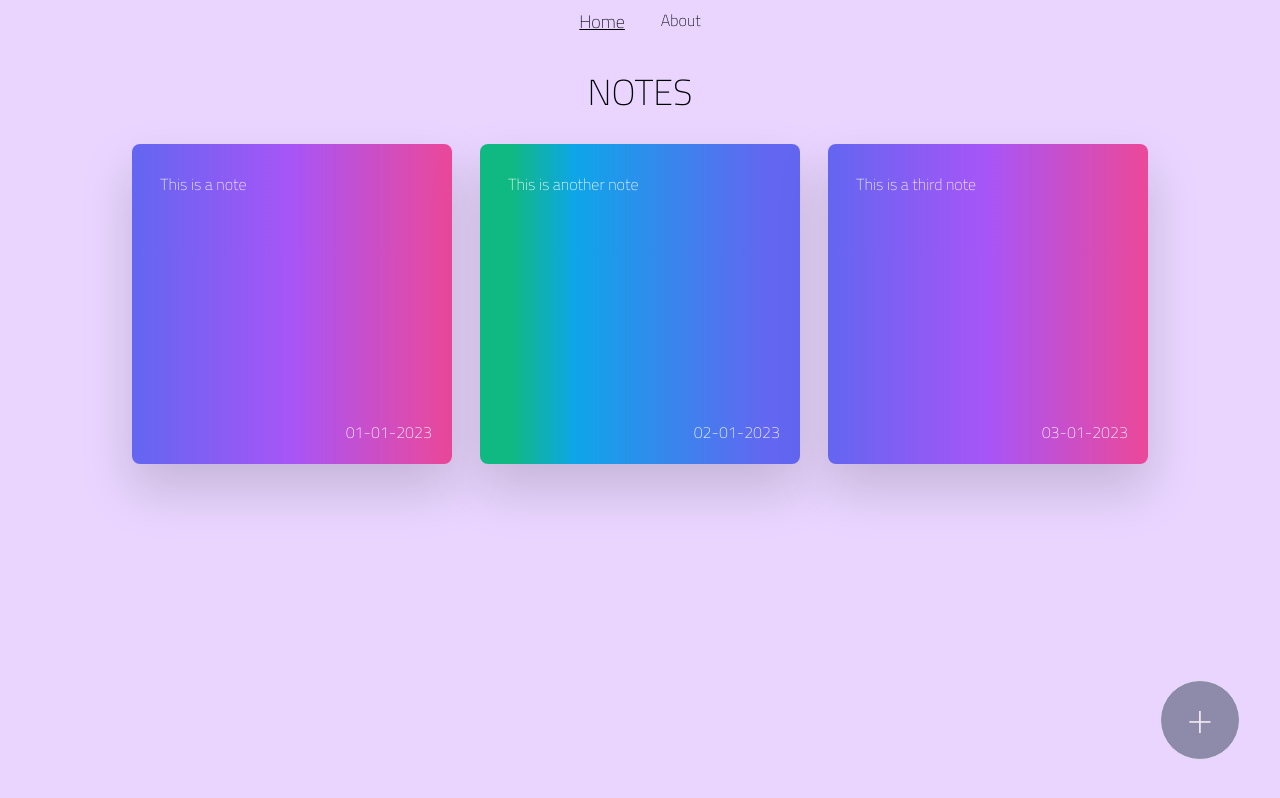
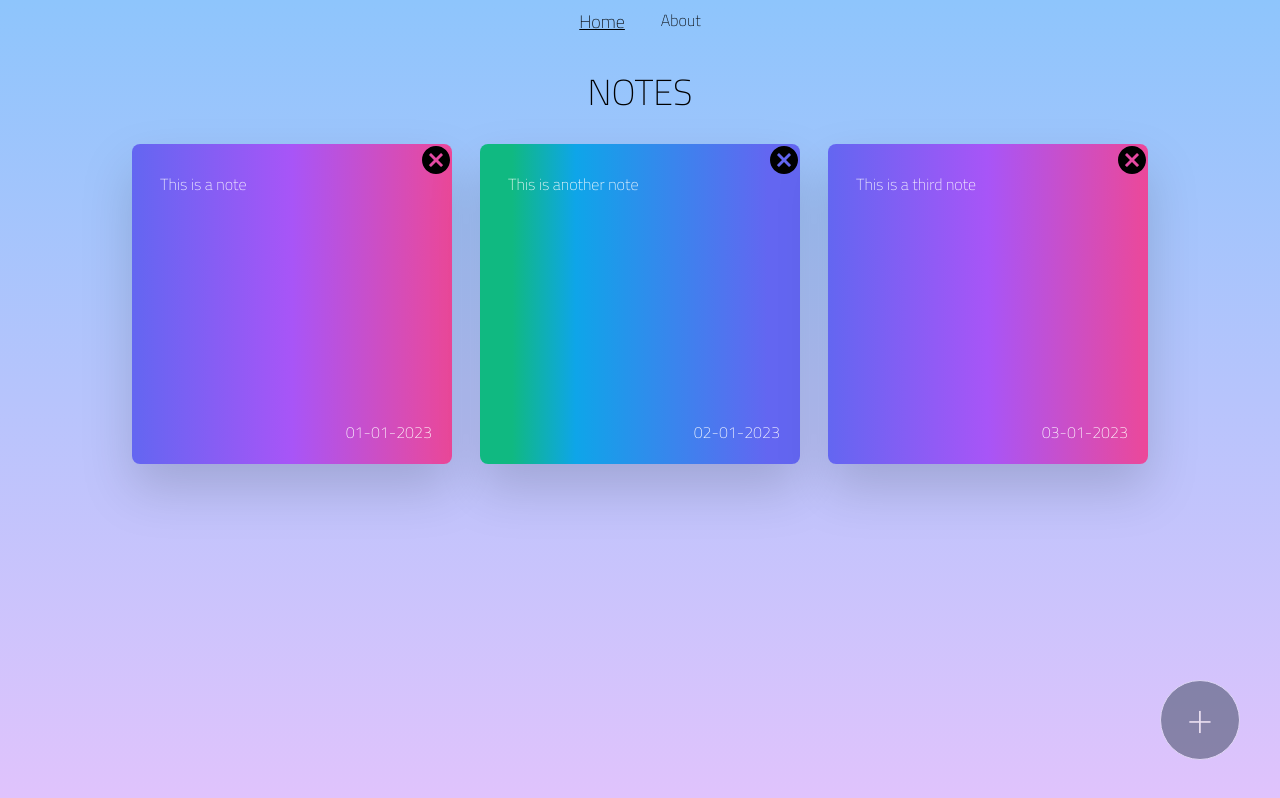
Before and after one commit to pedrito-96/NotesApp, a Nuxt app: page / in a window 1280 px wide. Built offline with nearby package versions, Linux system fonts and the light colour scheme; a web font is replaced by a local one.

Commit message:
no tilt effect, delete btn

```diff
--- a/assets/css/main.css
+++ b/assets/css/main.css
@@ -8,8 +8,16 @@
 body {
 font-family: 'Titillium Web', sans-serif;;
 margin: 0;
-@apply bg-purple-200
-}
+/* @apply bg-purple-200 */
+
+background-color: #8EC5FC;
+background-image: linear-gradient(#8EC5FC 0%, #E0C3FC 100%);
+height: 100%;
+    margin: 0;
+    background-repeat: no-repeat;
+    background-attachment: fixed;}
+
+
 
 .color-gradient-green {
 @apply bg-gradient-to-r from-emerald-500 from-10% via-sky-500 via-30% to-indigo-500 to-90%
--- a/components/Modal.vue
+++ b/components/Modal.vue
@@ -9,7 +9,8 @@
          <span class=" text-blue-200 self-end">{{countNoteLength()}}/250 characters</span>
         </div>
 
-        <button @click="addNote()" class="color-gradient-green text-white rounded-2xl mx-2 px-3 py-0.5 w-full hover:bg-teal-600 hover:scale-105 mt-2 border border-indigo-600 text-2xl">Add note</button>
+        <button
+        @click="addNote()" class="color-gradient-green text-white rounded-2xl mx-2 px-3 py-0.5 w-full hover:bg-teal-600 hover:scale-105 mt-2 border border-indigo-600 text-2xl">Add note</button>
         <!-- <button @click="toggleModal()" class="color-gradient-purple text-white rounded-2xl mx-2 px-3 py-0.5 w-full hover:bg-red-600 hover:scale-105 mt-2 border border-indigo-600">Close</button> -->
       </div>
     </div>
--- a/components/Note.vue
+++ b/components/Note.vue
@@ -1,35 +1,41 @@
 <template>
-    <div class="grid gap-7 grid-cols-1 md:grid-cols-2 lg:grid-cols-3 justify-center mt-[2rem]"  ref="target"
-    :style="{transform: cardTransform, transition: 'transform 0.25 ease-out'}" >
+    <div class="grid gap-7 grid-cols-1 md:grid-cols-2 lg:grid-cols-3 justify-center mt-[2rem]">
+    <!-- ref="target" :style="{transform: cardTransform, transition: 'transform 0.25 ease-out'}" -->
             <div v-for="nota in notes" :key="nota.id" class="relative h-80 w-80 drop-shadow-2xl rounded-lg"
             :class="nota.color"
            >
 
             <p class="text-white p-7 w-full h-fit break-words">{{nota.content}}</p>
             <p class="absolute bottom-5 right-5 text-white">{{nota.date}}</p>
+            <button class="absolute top-0 right-0" @click="deleteNote(nota.id)">
+                <svg class="hover:opacity-50" height="2rem" id="Layer_1"  viewBox="0 0 512 512" width="2rem" xml:space="preserve" xmlns="http://www.w3.org/2000/svg" xmlns:xlink="http://www.w3.org/1999/xlink"><g><path d="M256,33C132.3,33,32,133.3,32,257c0,123.7,100.3,224,224,224c123.7,0,224-100.3,224-224C480,133.3,379.7,33,256,33z    M364.3,332.5c1.5,1.5,2.3,3.5,2.3,5.6c0,2.1-0.8,4.2-2.3,5.6l-21.6,21.7c-1.6,1.6-3.6,2.3-5.6,2.3c-2,0-4.1-0.8-5.6-2.3L256,289.8   l-75.4,75.7c-1.5,1.6-3.6,2.3-5.6,2.3c-2,0-4.1-0.8-5.6-2.3l-21.6-21.7c-1.5-1.5-2.3-3.5-2.3-5.6c0-2.1,0.8-4.2,2.3-5.6l75.7-76   l-75.9-75c-3.1-3.1-3.1-8.2,0-11.3l21.6-21.7c1.5-1.5,3.5-2.3,5.6-2.3c2.1,0,4.1,0.8,5.6,2.3l75.7,74.7l75.7-74.7   c1.5-1.5,3.5-2.3,5.6-2.3c2.1,0,4.1,0.8,5.6,2.3l21.6,21.7c3.1,3.1,3.1,8.2,0,11.3l-75.9,75L364.3,332.5z"/></g></svg>
+            </button>
+
+
         </div>
     </div>
+
 </template>
 
 <script setup lang="ts">
-import { notes } from '~/components/addNote';
+import { notes, deleteNote } from '~/components/addNote';
 import { useMouseInElement } from '@vueuse/core';
 
 // card cool hover effect
-const target = ref(null)
+// const target = ref(null)
 
-const { elementX, elementY, isOutside, elementHeight, elementWidth } = useMouseInElement(target)
+// const { elementX, elementY, isOutside, elementHeight, elementWidth } = useMouseInElement(target)
 
-const cardTransform = computed( () => {
-    const MAX_ROTATION = 2;
-    //handles x-axis
-    const rX = (MAX_ROTATION/2 - (elementY.value / elementHeight.value) * MAX_ROTATION).toFixed(2)
+// const cardTransform = computed( () => {
+//     const MAX_ROTATION = 2;
+//     //handles x-axis
+//     const rX = (MAX_ROTATION/2 - (elementY.value / elementHeight.value) * MAX_ROTATION).toFixed(2)
 
-    //handles y-axis
-    const rY= (MAX_ROTATION/2 - (elementX.value / elementWidth.value) * MAX_ROTATION - MAX_ROTATION / 2).toFixed(2)
+//     //handles y-axis
+//     const rY= (MAX_ROTATION/2 - (elementX.value / elementWidth.value) * MAX_ROTATION - MAX_ROTATION / 2).toFixed(2)
 
-    return isOutside.value ? '' : `perspective(${elementWidth.value}px) rotateX(${rX}deg) rotateY(${rY}deg)`
-})
+//     return isOutside.value ? '' : `perspective(${elementWidth.value}px) rotateX(${rX}deg) rotateY(${rY}deg)`
+// })
 
 // ##########################
 
--- a/components/addNote.ts
+++ b/components/addNote.ts
@@ -19,7 +19,7 @@ function colora(){
     return color;
 }
 
-export const newNote = ref("")
+export const newNote: Ref<string> = ref("")
 
 export function countNoteLength(): number{
     let c = newNote.value.split('');
@@ -81,3 +81,9 @@ toggleModal();
 
 
 }
+
+
+
+export function deleteNote(id: number) {
+    notes.value = notes.value.filter(note => note.id!== id);
+}
--- a/package.json
+++ b/package.json
@@ -17,6 +17,7 @@
     "tailwindcss": "^3.3.1"
   },
   "dependencies": {
+    "@babel/eslint-parser": "^7.21.3",
     "@tailwindcss/line-clamp": "^0.4.4"
   }
 }
```
Also changed, not shown: public/close.svg (added), 1 other file (tests, documents, lock files or other folders).
